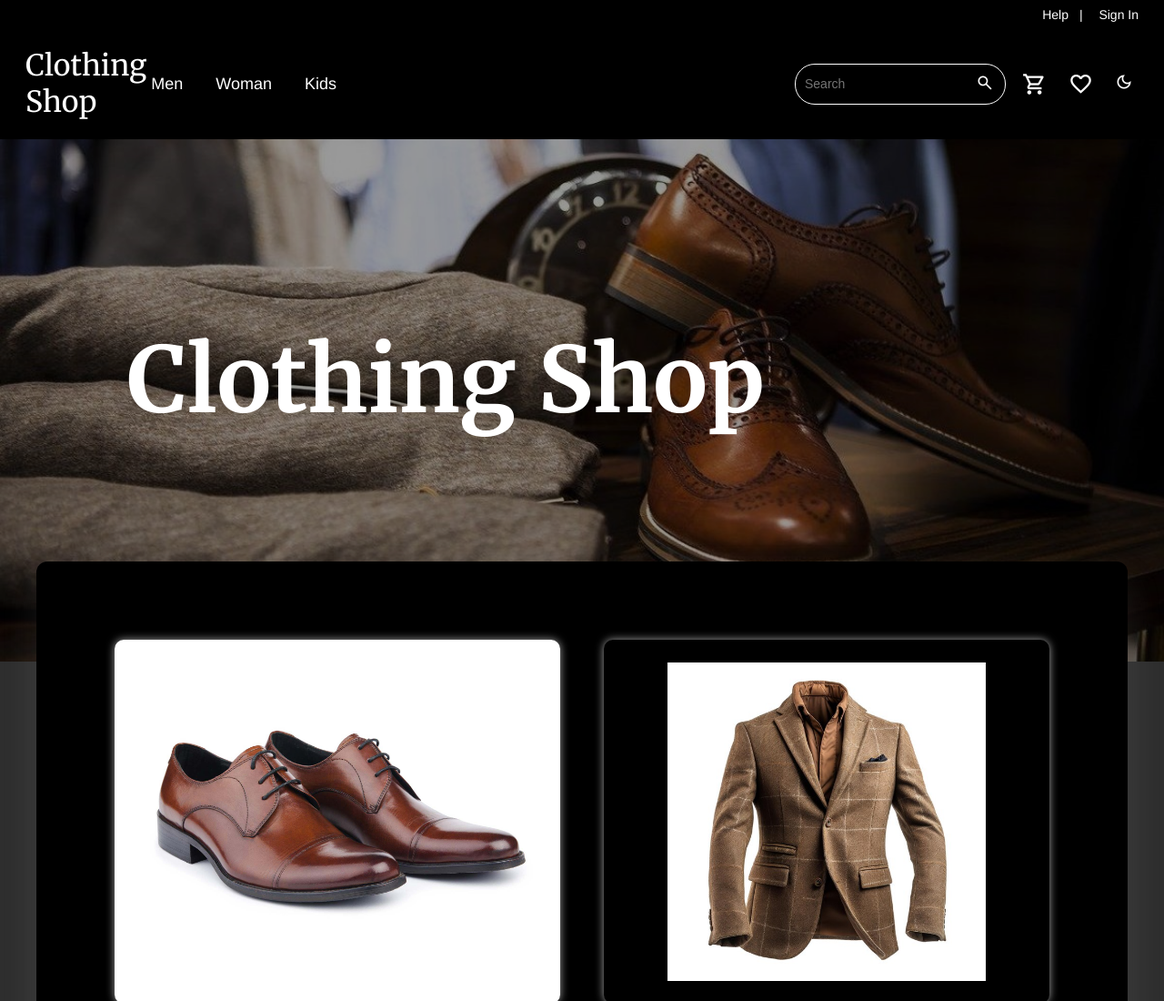
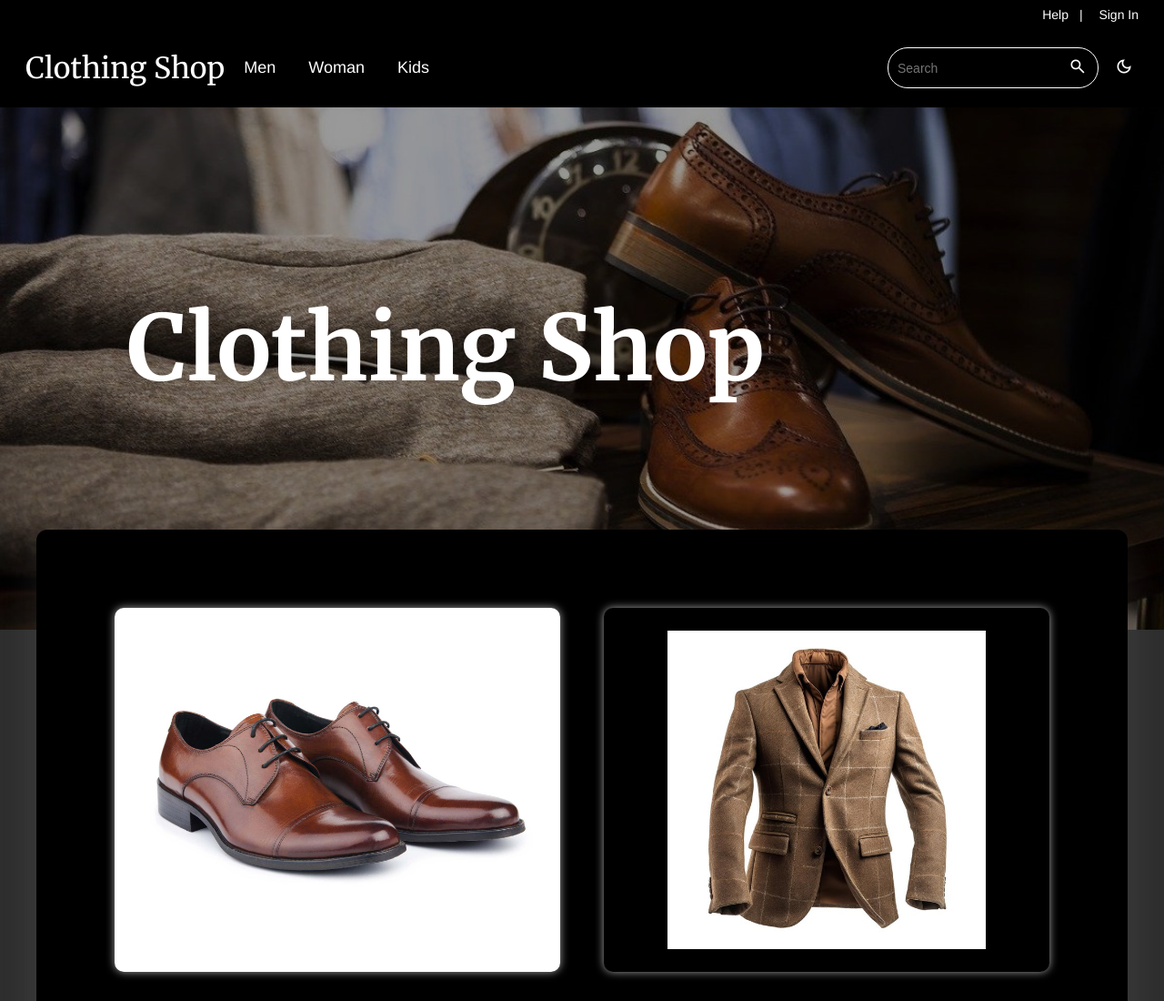
Before and after one commit to klemp0/Landing-page-for-an-online-clothing-shop, a plain HTML site: page index.html in a window 1280 px wide. Shown: the top 1100 px of the page at 91% size. Drawn offline with nearby package versions, Linux system fonts and the light colour scheme.

Commit message:
i fexed some things

```diff
--- a/index.html
+++ b/index.html
@@ -143,13 +143,7 @@
         </button>
       </form>
 
-      <button class="icon-btn" aria-label="Coș">
-        <span class="material-symbols-outlined" aria-hidden="true">shopping_cart</span>
-      </button>
 
-      <button class="icon-btn" aria-label="Favorite">
-        <span class="material-symbols-outlined" aria-hidden="true">favorite</span>
-      </button>
 
     <button id="themeToggle" class="theme-toggle" aria-pressed="false" aria-label="Comută temă">
       <span class="material-symbols-outlined" id="light">light_mode</span>
--- a/switch.css
+++ b/switch.css
@@ -89,6 +89,7 @@ body {
   outline: none;
   background: transparent;
   font-size: 14px;
+  color: white;
 }
 .search-btn {
   border:0;
```
